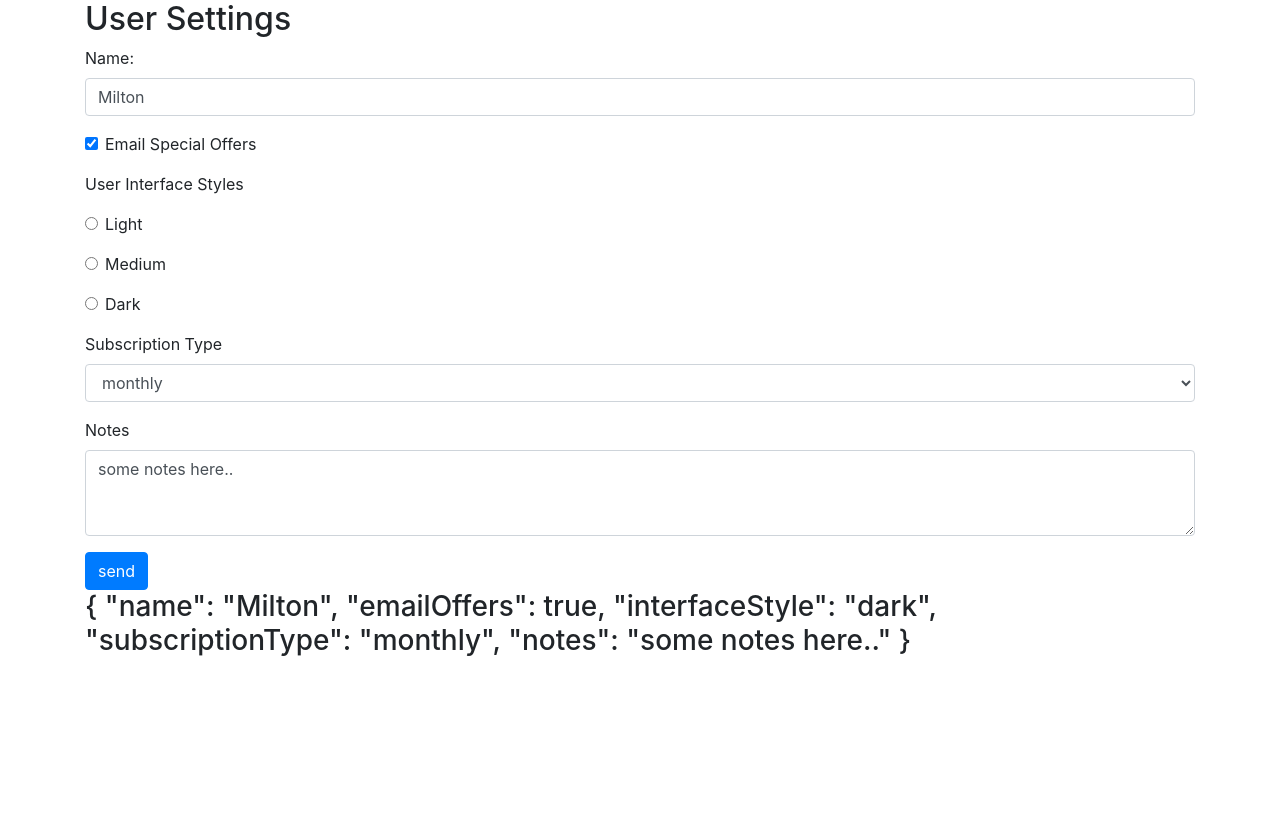
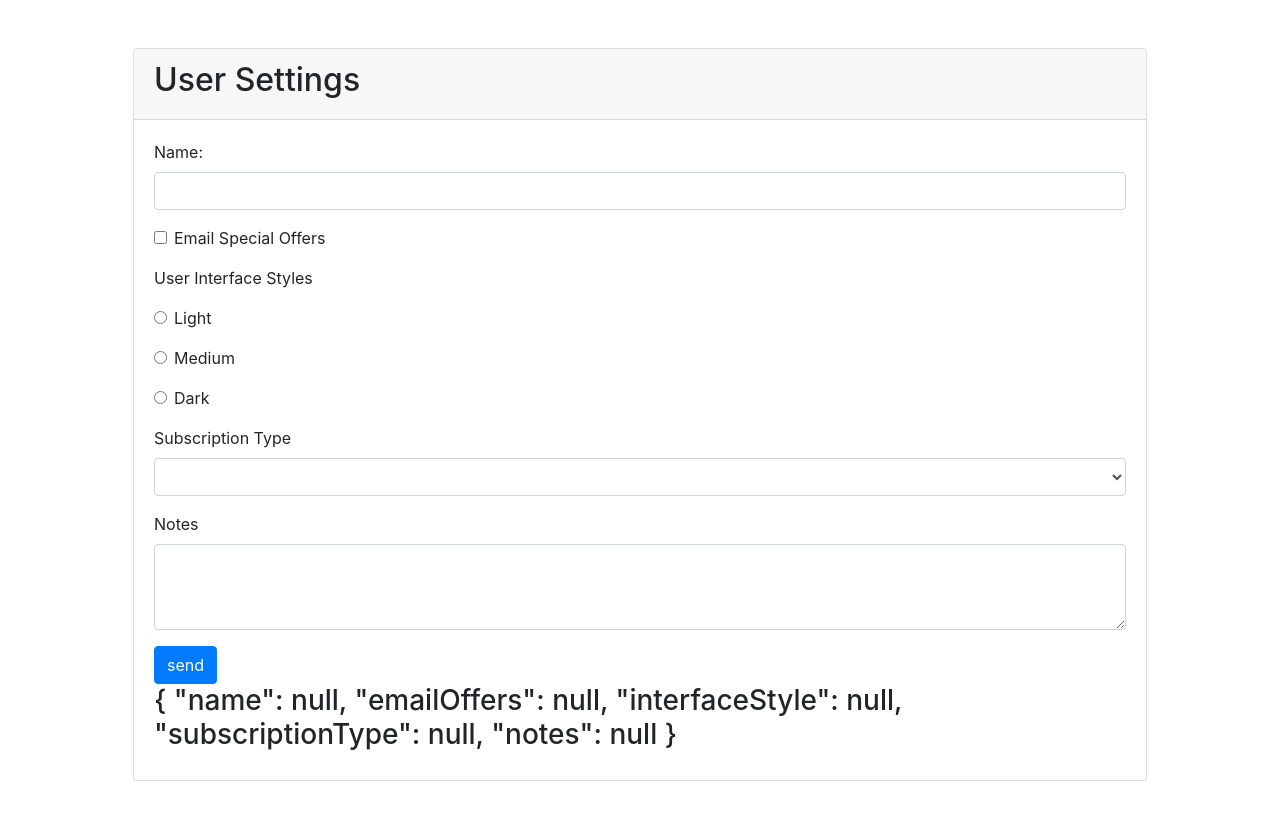
Before and after one commit to JamalGuyo/ng-user-settings-form, an Angular app: page / in a window 1280 px wide. Shown: the top 820 px of the page. Built offline with nearby package versions, Linux system fonts and the light colour scheme.

Commit message:
check form validation before submitting

```diff
--- a/src/app/user-settings-form/user-settings-form.component.css
+++ b/src/app/user-settings-form/user-settings-form.component.css
@@ -0,0 +1,3 @@
+.ng-invalid:not(form).ng-touched {
+  border: 1px solid red;
+}
--- a/src/app/user-settings-form/user-settings-form.component.html
+++ b/src/app/user-settings-form/user-settings-form.component.html
@@ -1,6 +1,10 @@
 <div class="container">
+  <div class="card m-5">
+    <div class="card-header">
       <h2>User Settings</h2>
-  <form #form="ngForm">
+    </div>
+    <div class="card-body">
+      <form #form="ngForm" (ngSubmit)="onSubmit(form)">
         <div class="form-group">
           <label for="name">Name:</label>
           <input
@@ -8,7 +12,15 @@
             name="name"
             class="form-control"
             [(ngModel)]="userSettings.name"
+            #nameField="ngModel"
+            required
           />
+          <div
+            [hidden]="nameField.valid || nameField.untouched"
+            class="alert alert-danger"
+          >
+            Enter the name
+          </div>
         </div>
         <div class="form-check form-group">
           <input
@@ -90,3 +102,5 @@
       </form>
       <h3>{{ userSettings | json }}</h3>
     </div>
+  </div>
+</div>
--- a/src/app/user-settings-form/user-settings-form.component.ts
+++ b/src/app/user-settings-form/user-settings-form.component.ts
@@ -1,5 +1,6 @@
 import { IUserSettings } from './../data/user-settings';
 import { Component, OnInit } from '@angular/core';
+import { NgForm } from '@angular/forms';
 
 @Component({
   selector: 'app-user-settings-form',
@@ -8,15 +9,19 @@ import { Component, OnInit } from '@angular/core';
 })
 export class UserSettingsFormComponent implements OnInit {
   originalUserSettings: IUserSettings = {
-    name: 'Milton',
-    emailOffers: true,
-    interfaceStyle: 'dark',
-    subscriptionType: 'monthly',
-    notes: 'some notes here..'
+    name: null,
+    emailOffers: null,
+    interfaceStyle: null,
+    subscriptionType: null,
+    notes: null
   };
 
   userSettings: IUserSettings = { ...this.originalUserSettings };
   constructor() {}
 
   ngOnInit() {}
+
+  onSubmit(form: NgForm) {
+    console.log(form.valid);
+  }
 }
```
Lines whose indentation alone changed are shown as unchanged.
